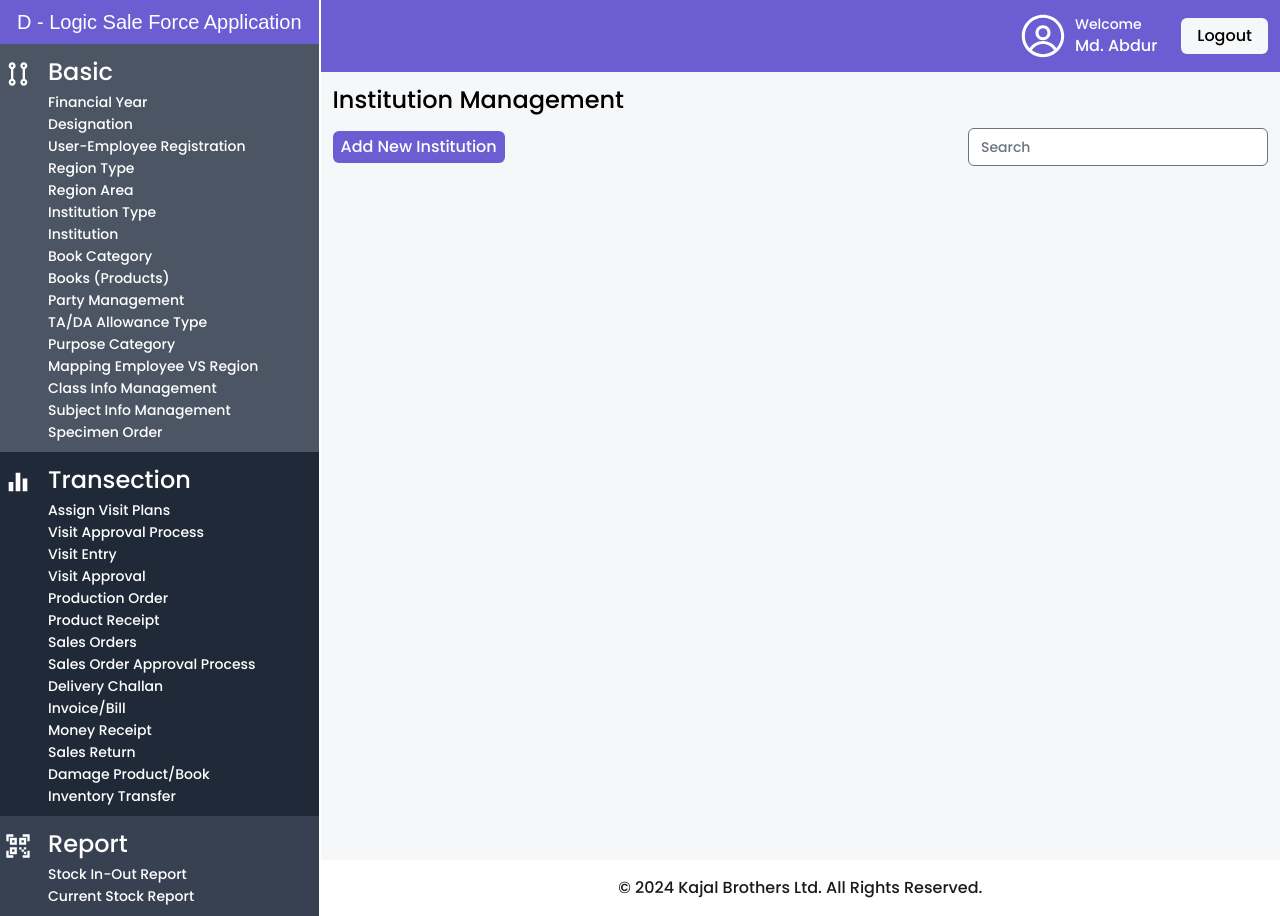
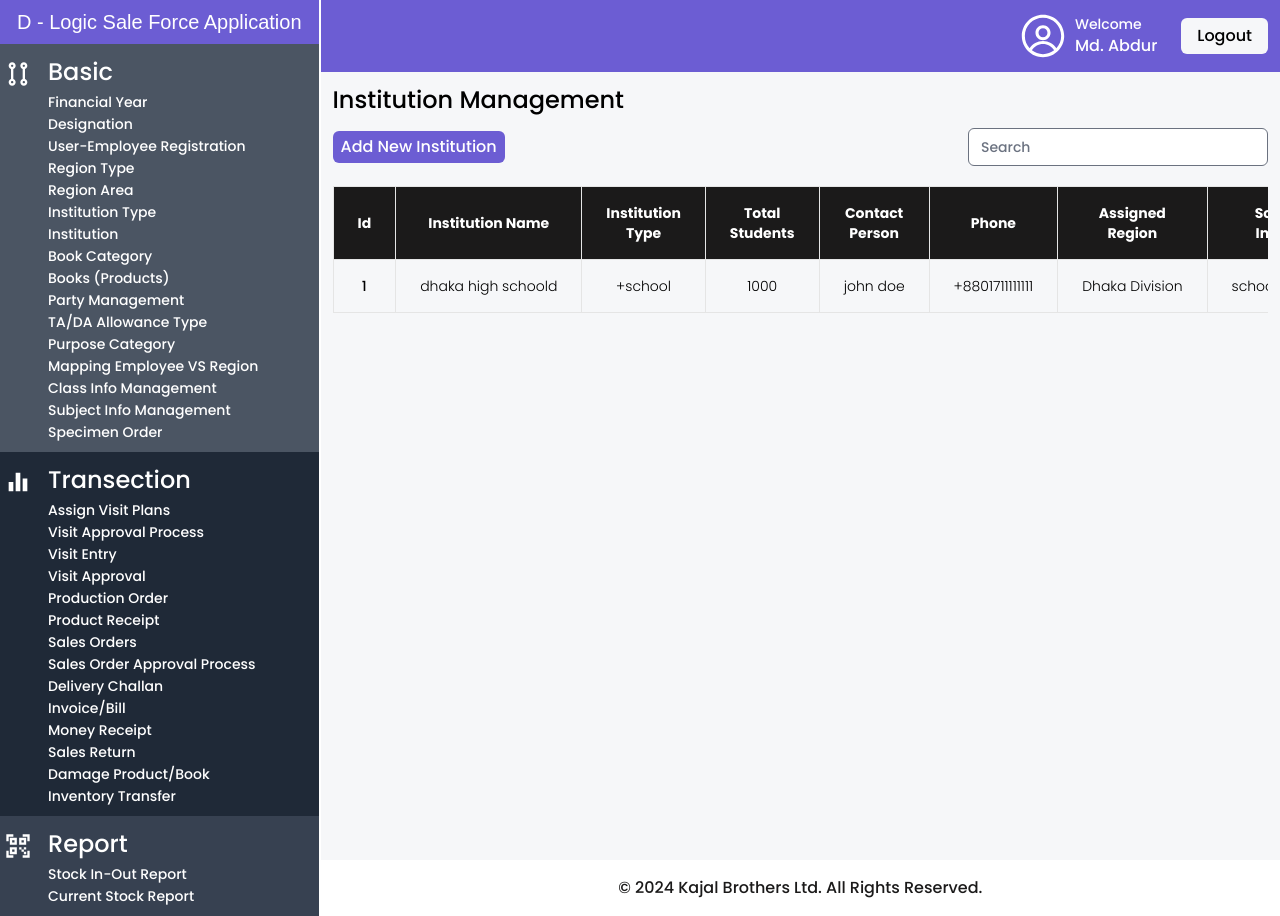
Before and after one commit to yeasir99/client-dashboard, a Next.js app: page /dashboard/institution in a window 1280 px wide. Built offline with nearby package versions, Linux system fonts and the light colour scheme; a web font is replaced by a local one.

Commit message:
update institution manage ment

```diff
--- a/src/app/dashboard/institution/page.js
+++ b/src/app/dashboard/institution/page.js
@@ -1,4 +1,5 @@
 import Link from 'next/link';
+import InstitutionManagement from '@/components/dashboard/InstitutionManagement';
 
 const page = () => {
   return (
@@ -19,6 +20,7 @@ const page = () => {
           />
         </form>
       </div>
+      <InstitutionManagement />
     </div>
   );
 };
--- /dev/null
+++ b/src/components/dashboard/InstitutionManagement.js
@@ -0,0 +1,115 @@
+import { FaEye, FaRegEdit } from 'react-icons/fa';
+
+import React from 'react';
+
+const InstitutionManagement = () => {
+  return (
+    <div className="flex flex-col">
+      <div className="overflow-x-auto">
+        <div className="inline-block max-w-full w-full pt-5">
+          <div className="overflow-hidden">
+            <table className="max-w-full w-full border border-neutral-200 text-center text-sm font-light text-surface dark:border-white/10 dark:text-white">
+              <thead className="border-b border-neutral-200 font-medium dark:border-white/10">
+                <tr className="bg-text1 text-white">
+                  <th
+                    scope="col"
+                    className="border-e border-neutral-200 px-6 py-4 dark:border-white/10"
+                  >
+                    Id
+                  </th>
+                  <th
+                    scope="col"
+                    className="border-e border-neutral-200 px-6 py-4 dark:border-white/10"
+                  >
+                    Institution Name
+                  </th>
+                  <th
+                    scope="col"
+                    className="border-e border-neutral-200 px-6 py-4 dark:border-white/10"
+                  >
+                    Institution Type
+                  </th>
+                  <th
+                    scope="col"
+                    className="border-e border-neutral-200 px-6 py-4 dark:border-white/10"
+                  >
+                    Total Students
+                  </th>
+                  <th
+                    scope="col"
+                    className="border-e border-neutral-200 px-6 py-4 dark:border-white/10"
+                  >
+                    Contact Person
+                  </th>
+                  <th
+                    scope="col"
+                    className="border-e border-neutral-200 px-6 py-4 dark:border-white/10"
+                  >
+                    Phone
+                  </th>
+                  <th
+                    scope="col"
+                    className="border-e border-neutral-200 px-6 py-4 dark:border-white/10"
+                  >
+                    Assigned Region
+                  </th>
+                  <th
+                    scope="col"
+                    className="border-e border-neutral-200 px-6 py-4 dark:border-white/10"
+                  >
+                    School Image
+                  </th>
+
+                  <th scope="col" className="px-6 py-4">
+                    Action
+                  </th>
+                </tr>
+              </thead>
+              <tbody>
+                <tr className="border-b border-neutral-200 dark:border-white/10">
+                  <td className="whitespace-nowrap border-e border-neutral-200 px-6 py-4 font-medium dark:border-white/10">
+                    1
+                  </td>
+                  <td className="whitespace-nowrap border-e border-neutral-200 px-6 py-4 dark:border-white/10">
+                    dhaka high schoold
+                  </td>
+
+                  <td className="whitespace-nowrap border-e border-neutral-200 px-6 py-4 dark:border-white/10">
+                    +school
+                  </td>
+                  <td className="whitespace-nowrap border-e border-neutral-200 px-6 py-4 dark:border-white/10">
+                    1000
+                  </td>
+                  <td className="whitespace-nowrap border-e border-neutral-200 px-6 py-4 dark:border-white/10">
+                    john doe
+                  </td>
+                  <td className="whitespace-nowrap border-e border-neutral-200 px-6 py-4 dark:border-white/10">
+                    +8801711111111
+                  </td>
+                  <td className="whitespace-nowrap border-e border-neutral-200 px-6 py-4 dark:border-white/10">
+                    Dhaka Division
+                  </td>
+                  <td className="whitespace-nowrap border-e border-neutral-200 px-6 py-4 dark:border-white/10">
+                    school Image
+                  </td>
+
+                  <td className="whitespace-nowrap px-6 py-4 flex justify-center gap-3">
+                    <span>
+                      <FaEye />
+                    </span>{' '}
+                    |{' '}
+                    <span>
+                      <FaRegEdit />
+                    </span>
+                  </td>
+                </tr>
+              </tbody>
+            </table>
+          </div>
+        </div>
+      </div>
+    </div>
+  );
+};
+
+export default InstitutionManagement;
```
